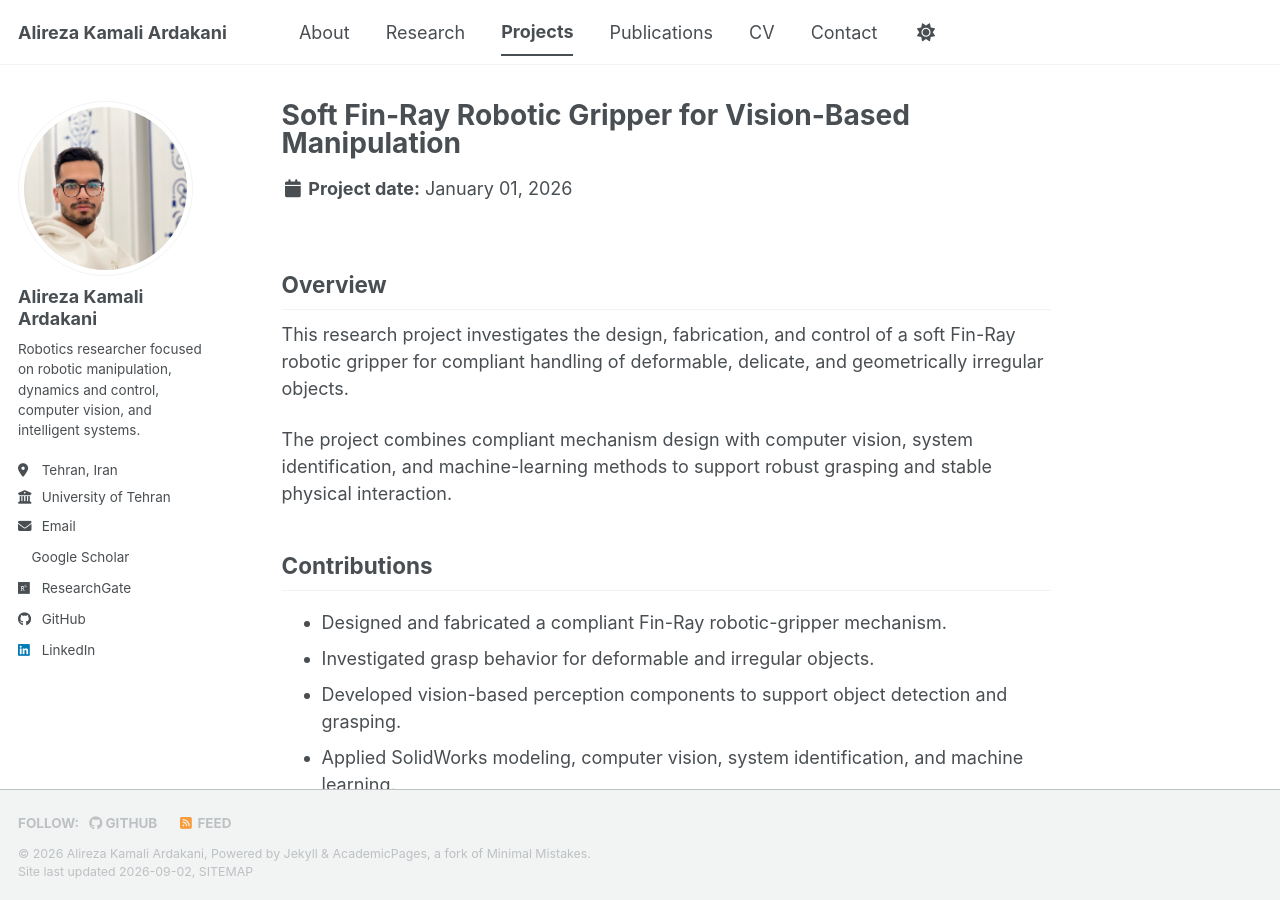
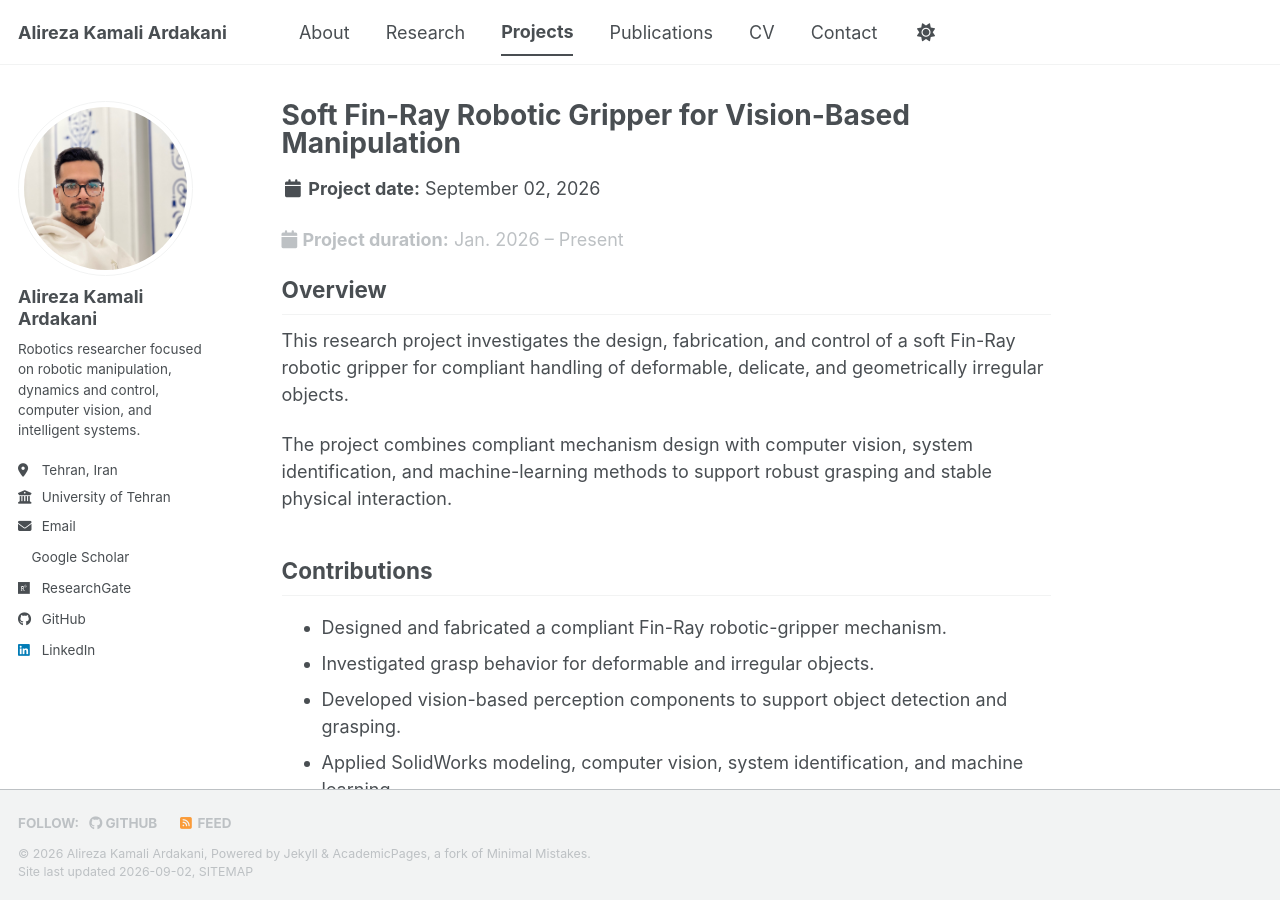
Before and after one commit to alirezakamali80/alirezakamali80.github.io, a Jekyll site: the page built from _portfolio/soft-fin-ray-gripper.md, in a window 1280 px wide and 900 px high. Built offline with Jekyll 4.4.1, drawn with Linux system fonts in a browser that asks for light colours; a style sheet for code colours, icons or effects is not loaded; a file with an impossible date is left out.

Commit message:
Update soft-fin-ray-gripper.md

```diff
--- a/_portfolio/soft-fin-ray-gripper.md
+++ b/_portfolio/soft-fin-ray-gripper.md
@@ -1,10 +1,17 @@
 ---
+layout: single
 title: "Soft Fin-Ray Robotic Gripper for Vision-Based Manipulation"
 collection: portfolio
 permalink: /portfolio/soft-fin-ray-gripper/
-date: 2026-01-01
-excerpt: "Research on the design, fabrication, and control of a compliant Fin-Ray robotic gripper for vision-based grasping of deformable objects."
+excerpt: "Design, fabrication, and control of a compliant Fin-Ray gripper for vision-based grasping of deformable objects."
+author_profile: true
+duration: "Jan. 2026 – Present"
 ---
+
+<p class="page__meta">
+  <i class="fa fa-calendar" aria-hidden="true"></i>
+  <strong>Project duration:</strong> Jan. 2026 – Present
+</p>
 
 ## Overview
 
```
